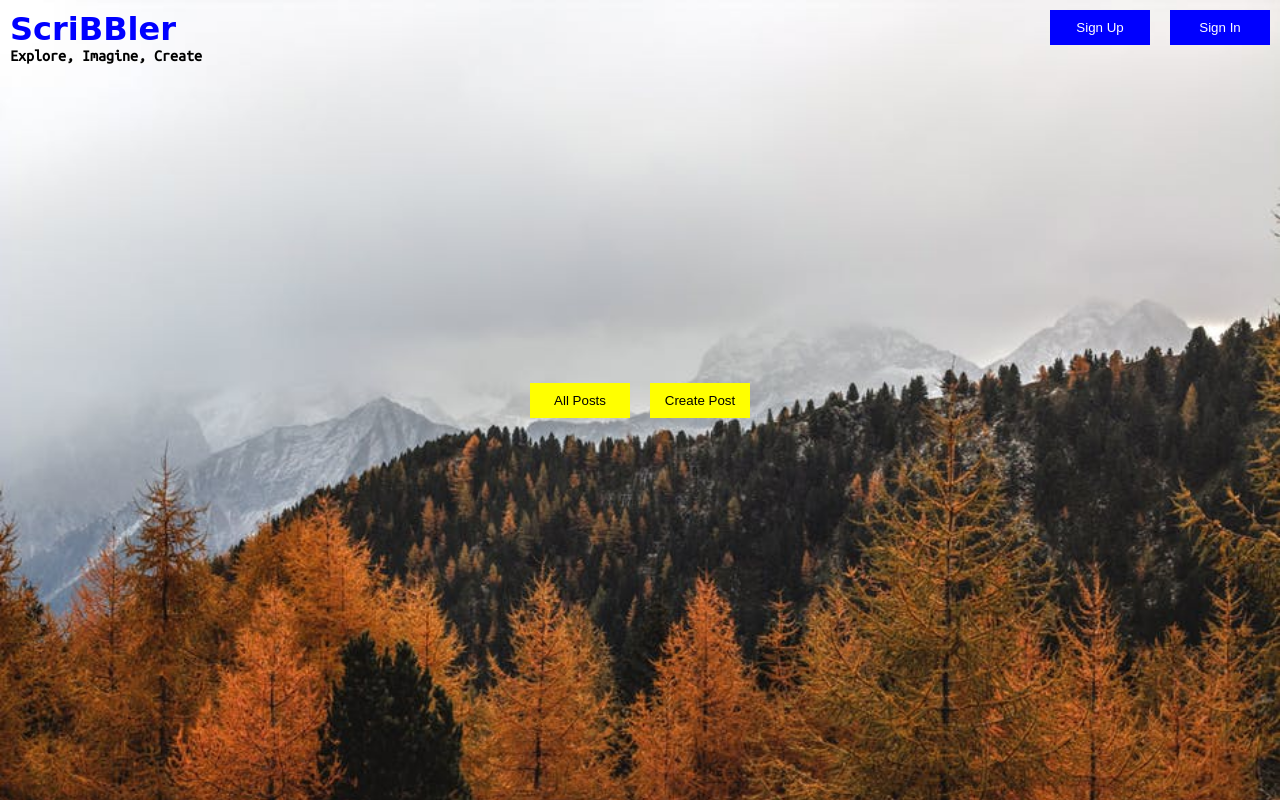
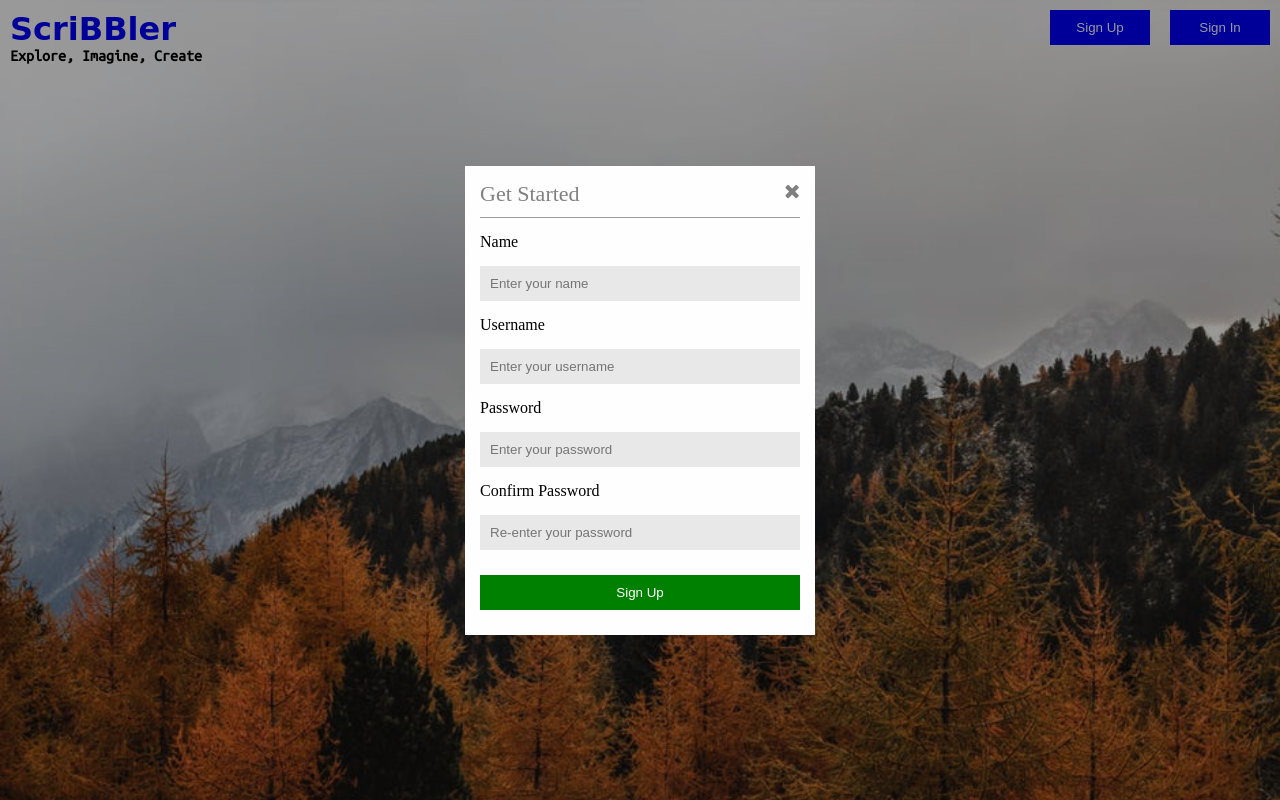
Before and after one commit to Gali-Madhan-Kumar/Scribbler, a plain HTML site: page index.html in a window 1280 px wide. Both pictures are taken after a click on the button "Sign Up". Drawn offline with Linux system fonts and the light colour scheme; a web font is replaced by a local one.

Commit message:
added signup modal

```diff
--- a/index.html
+++ b/index.html
@@ -3,6 +3,7 @@
 
 <head>
     <meta name="viewport" content="width=device-width, initial-scale=1" charset="UTF-8">
+    <link rel="stylesheet" href="https://cdnjs.cloudflare.com/ajax/libs/font-awesome/4.7.0/css/font-awesome.min.css">
     <link href="https://fonts.googleapis.com/css?family=Montez&display=swap" rel="stylesheet">
     <link href="https://fonts.googleapis.com/css?family=Ubuntu+Mono&display=swap" rel="stylesheet">
     <link rel="stylesheet" href="./styles/common.css">
@@ -24,6 +25,28 @@
         <button id="allposts">All Posts</button>
         <button id="createpost">Create Post</button>
     </div>
+    <div id="signup_modal" class="modal">
+               <div class="modal-content">
+                    <div class="modal-header">
+                        <p id="modal_title">Get Started</p>
+                        <i class="fa fa-times close" aria-hidden="true"></i>
+                    </div>
+                    <div class="modal-body">
+                        <form>
+                            <label for="Name">Name</label>
+                            <input type="text" placeholder="Enter your name" required id="Name">
+                            <label for="Username">Username</label>
+                            <input type="text" placeholder="Enter your username" required id="Username">
+                            <label for="Password">Password</label>
+                            <input type="password" placeholder="Enter your password" required id="Password">
+                            <label for="Confirm-Password">Confirm Password</label>
+                            <input type="password" placeholder="Re-enter your password" required id="Confirm-Password">
+                            <button class="signup_submit_btn">Sign Up</button>
+                        </form>
+                    </div>
+                </div>
+            </div>
+            <script src="./scripts/common.js"></script>
 </body>
 
 </html>
--- /dev/null
+++ b/scripts/common.js
@@ -0,0 +1,11 @@
+var modal = document.getElementById("signup_modal");
+var button = document.getElementById("signup_btn");
+var closeModal = document.getElementsByClassName("close")[0];
+
+button.onclick = function() {
+    modal.style.display = 'flex';
+}
+
+closeModal.onclick = function() {
+    modal.style.display = 'none';
+}
--- a/styles/common.css
+++ b/styles/common.css
@@ -47,3 +47,63 @@ button:focus {
 button {
     border: none;
 }
+.modal {
+    display: none;
+    position: fixed;
+    z-index: 1;
+    top: 0;
+    left: 0;
+    width: 100%;
+    height: 100%;
+    background-color: rgb(0,0,0);
+    background-color: rgba(0,0,0,0.4);
+}
+.modal-content {
+    background-color: #fefefe;
+    margin: auto;
+    width: 350px;
+    display: flex;
+    flex-direction: column;
+}
+.modal-header {
+    display: flex;
+    border-bottom: 1px solid rgb(154, 154, 154);
+    margin-top: 15px;
+    margin-left: 15px;
+    margin-right: 15px;
+    margin-bottom: 0px;
+    padding-bottom: 10px;
+}
+#modal_title {
+    flex: 1;
+    margin: 0px;
+    color: grey;
+    font-weight: 100;
+    font-size: 22px;
+}
+.close {
+    color: grey;
+    font-size: 20px;
+}
+.close:hover {
+    cursor: pointer;
+}
+form {
+    display: flex;
+    flex-direction: column;
+}
+form label {
+    margin: 15px;
+}
+form input {
+    padding: 10px;
+    margin: 0px 15px;
+    background-color: rgb(232, 232, 232);
+    border: 0px;
+}
+.signup_submit_btn {
+    background-color: green;
+    padding: 10px;
+    margin: 25px 15px;
+    color: white;
+}
--- a/styles/index.css
+++ b/styles/index.css
@@ -23,4 +23,5 @@ body {
     padding: 10px;
     margin: 10px;
     background-color: yellow;
+    cursor: pointer;
 }
```
Also changed, not shown: scripts/index.js (added).
